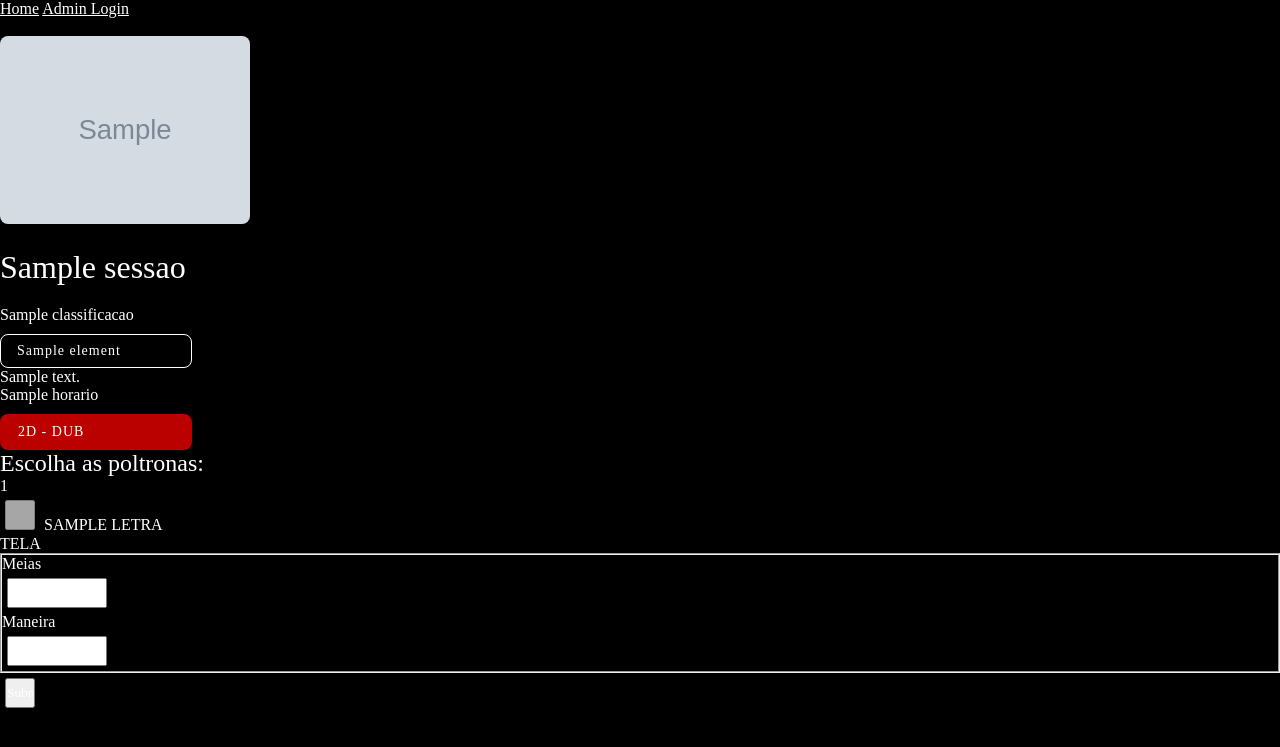
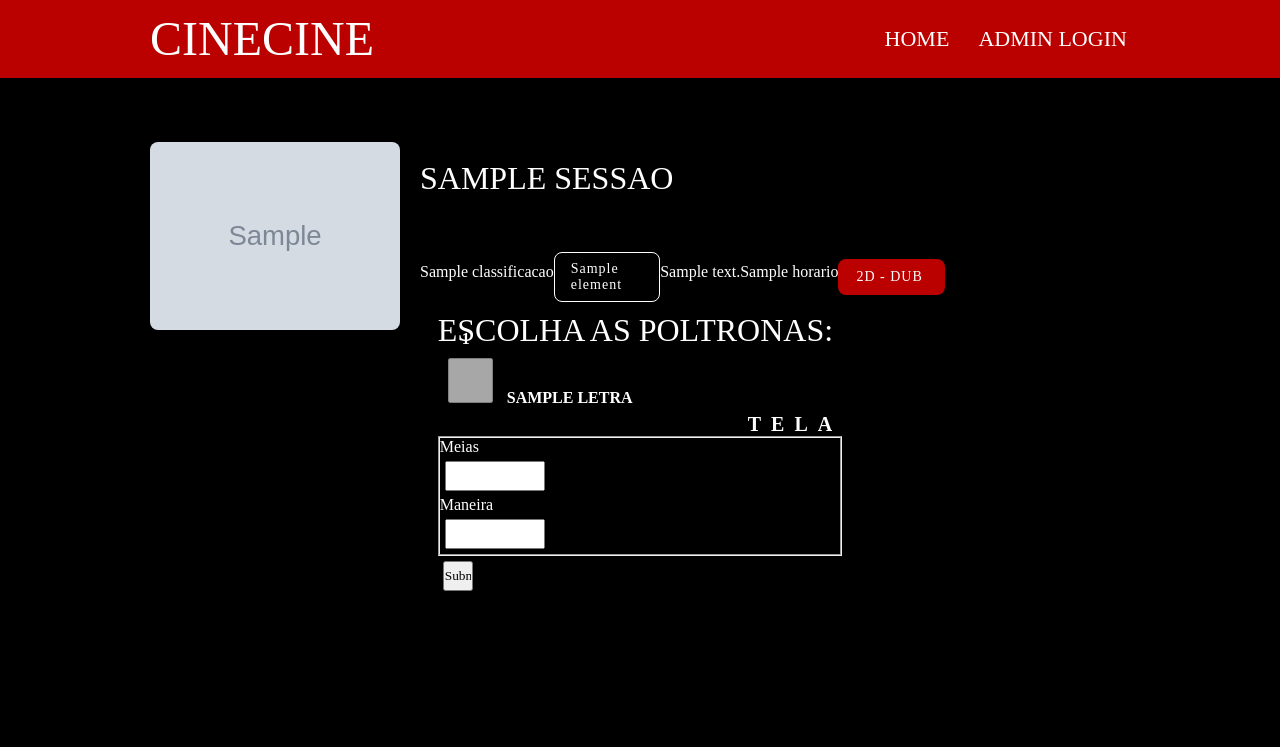
Before and after one commit to enzoniko/CINECINE, a Flask app: template app/templates/poltronas.html in a window 1280 px wide. Shown: the top 747 px of the page. Run offline with Flask 2, Linux system fonts and the light colour scheme; the template is opened without the code that fills it: most values are stand-ins (such as "Sample title", 1, 10 or a date in 2020); grey boxes marked "Sample" are stand-in pictures; form fields are guessed from the names that the template uses; parts of the project's set-up code (start-up, migrations or seed data) failed here and were passed over.

Commit message:
solved conflicts

```diff
--- a/app/static/styles/styles.css
+++ b/app/static/styles/styles.css
@@ -1,15 +1,39 @@
 @import url('https://fonts.googleapis.com/css2?family=Montserrat:wght@400;700&display=swap');
+
+/*----------------------- GERAL E HOME ----------------------------*/
+
 
 *{
     margin: 0;
     padding: 0;
     box-sizing: border-box;
     font-family: 'Century Gothic';
-    color: #FFFFFF;
 }
+
+::-webkit-scrollbar{
+    width: 12px;
+    height: 12px;
+}
+
+::-webkit-scrollbar-track{
+    background-color: #E7E7E7;
+    border-radius: 8px;
+}
+
+::-webkit-scrollbar-thumb {
+    background-color: #000;
+    border: #fff solid 1px;
+    border-radius: 8px;
+}
+
+::-webkit-scrollbar-thumb:hover {
+    background: #BB0000;
+  }
+
 body{
     background-color: #000;
-    margin: 0 auto;
+    color:#fff;
+    margin: 0px auto;
 }
 
 .home{
@@ -23,6 +47,7 @@
 }
 
 h1{
+    color: #fff;
     font-weight: 400;
     line-height: 78px;
     float: left;
@@ -39,6 +64,7 @@
 }
 
 header{
+    color: #fff;
     font-weight: 400;
     font-size: 32px;
     width: 100%;
@@ -58,6 +84,7 @@
 }
 
 header a{
+    color: #fff;
     margin-left: 29px;
     text-decoration: none;
     text-transform: uppercase;
@@ -89,7 +116,8 @@
     align-items: center;
 }
 
-main a{
+.horario{
+    color: #fff;
     text-decoration: none;
     text-transform: uppercase;
     letter-spacing: 1px;
@@ -100,7 +128,7 @@
     border-radius: 8px;
 }
 
-main a:hover{
+.horario:hover{
     background: #BB0000;
     color: aliceblue;
     box-shadow: 0 0 25px #BB0000;
@@ -163,8 +191,6 @@
     background-color: #000;
 }
 
-
-
 input{
     width: 30px;
     height: 30px;
@@ -180,3 +206,41 @@
     width: 100px;
     color: #000;
 }
+
+/*----------------------- POLTRONAS ----------------------------*/
+
+.escolha_poltrona{
+    display: flex;
+    margin: 0px auto;
+}
+
+#form_poltronas{
+    margin: 0px auto;
+}
+
+.a_coluna{
+    color: #fff;
+    font-size: 16px;
+    font-weight: 700;
+    margin: 0px 32px 0px 24px;
+}
+
+.a_linha{
+    color: #fff;
+    font-size: 16px;
+    padding-bottom: 5px;
+    font-weight: 700;
+}
+
+.tela{
+    font-weight: 700;
+    font-size: 20px ;
+    letter-spacing: 10px;
+    margin: 0px 0px 0px 310px;
+}
+
+.check{
+    margin: 10px 10px 10px 10px;
+    width: 45px;
+    height: 45px;
+}
--- a/app/templates/escolha_do_filme.html
+++ b/app/templates/escolha_do_filme.html
@@ -37,7 +37,7 @@
                             {% endif %}
 
                             {% for horario in sessao[3] %}
-                                <a href="{{ url_for('poltronas', horario = horario, id_sessao=sessao[4])}}"> {{ horario }} </a>
+                                <a class="horario" href="{{ url_for('poltronas', horario = horario, id_sessao=sessao[4])}}"> {{ horario }} </a>
                             {% endfor %}
 
                         {% endfor %}
--- a/app/templates/poltronas.html
+++ b/app/templates/poltronas.html
@@ -1,11 +1,17 @@
+<header class="home">
+    <nav>
+        <h1 class="nome_marca">CINECINE</h1>
         {% extends "layout.html" %}
         {% block content %}
-    <br>
-    <div>
+    </nav>
+</header>
+<main>
+    <div class="cartaz">
         {% if sessao %}
             <div class="cartaz_imagem">
                 <img src={{ sessao.imagem }}>
             </div>
+            <div class="cartaz_info">
                 <div class="titulo_filme">
                     <h1> {{ sessao.nome }} </h1>
                 </div>
@@ -28,31 +34,35 @@
                 <p> There are no movies to watch! </p>
             {% endif %}
         </div>
-    <div>
-        <form method="POST" action="">
-            <h2> Escolha as poltronas: </h2>
+    </div>
+
+    <div class="escolha_poltrona">
+        <form  id="form_poltronas" method="POST" action="">
+            <h1> Escolha as poltronas: </h1>
+            <div class="coluna">
             {% for coluna in range(poltronas[0]|length, 0, -1) %}
-                <a>{{ coluna }}</a>
+                <a class="a_coluna">{{ coluna }}</a>
             {% endfor %}
             <br>
                 {% for linha in range(poltronas|length) %}
 
                     {% for poltrona in range(poltronas[linha]|length) %}
                         {% if poltronas[linha][poltrona] == 1 %}
-                        <input type="checkbox" name="poltronas" value="{{ linha }} {{ poltrona }}" disabled>
+                            <input class="check" type="checkbox" name="poltronas" value="{{ linha }} {{ poltrona }}" disabled>
                         {% else %}
-                        <input type="checkbox" name="poltronas" value="{{ linha }} {{ poltrona }}">
+                            <input class="check" type="checkbox" name="poltronas" value="{{ linha }} {{ poltrona }}">
                         {% endif %}
                     {% endfor %}
-                <a> {{ letras[linha].upper()}} </a>
+                    <a class="a_linha"> {{ letras[linha].upper()}} </a>
                     <br>
+                {% endfor %}
+            </div>
+            <p class="tela">TELA</p>
 
-            {% endfor %}
-            <p>TELA</p>
             {{ form.hidden_tag() }}
-            <fieldset>
+            <fieldset class="box_seleçao">
 
-                <div>
+                <div class="meias">
                     <!-- form.something(class = "something to style") -->
                     {{ form.meias.label(class="senha") }}<br>
                     {% if form.meias.errors %}
@@ -67,7 +77,7 @@
                     {% endif %}
                 </div>
 
-                <div>
+                <div class="pagamento">
                     <!-- A COR DAS ESCOLHAS FICA IGUAL A COR DAS LETRAS DA CLASSE CSS '*' (BRANCO) E NÃO SE VÊ  -->
                     {{ form.maneira.label(class="senha")}} <br>
                     {{ form.maneira(class="camposenha") }}
@@ -79,4 +89,5 @@
             </div>
         </form>
     </div>
+</main>
 {% endblock content %}
```
Also changed, not shown: app/templates/adminLogin.html (+9 -2 lines), app/templates/pagamentos.html (+9 -3 lines), app/static/qr.png, 3 other files. Lines whose indentation alone changed are shown as unchanged.
